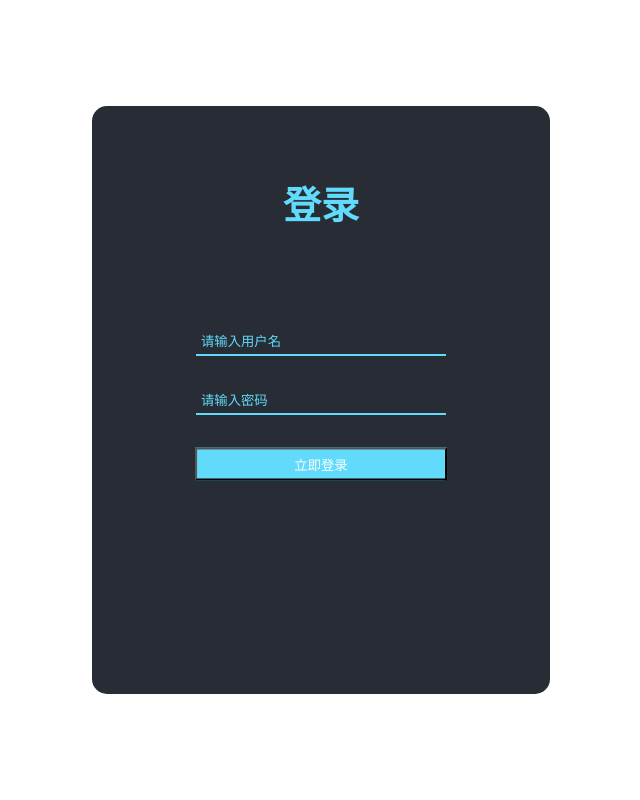
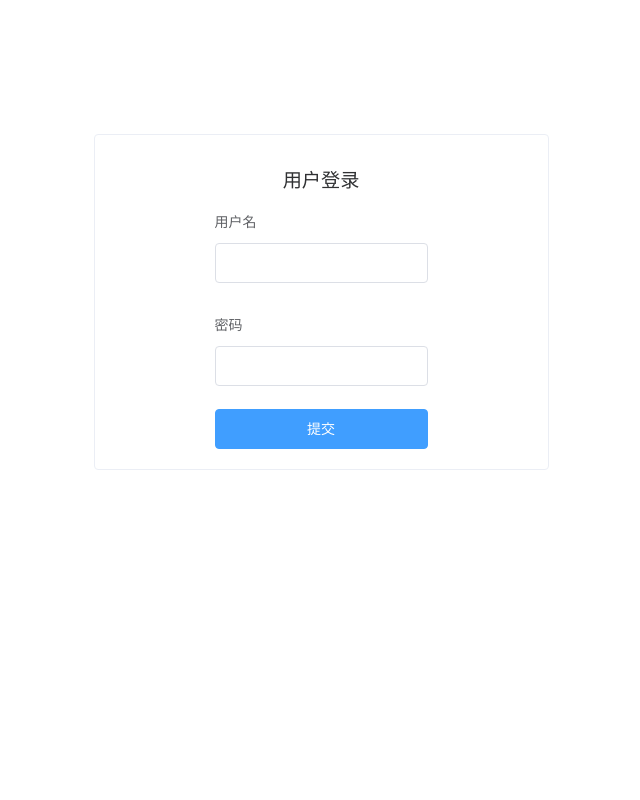
Before and after one commit to Longersking/longersking-hids, a FastAPI app: page / in a window 1280 px wide. Shown: the whole page, without its empty margins (319-959 px from the left). Run offline with FastAPI, Linux system fonts and the light colour scheme.

Commit message:
update two pages

```diff
--- a/UI/app/views/templates/login.html
+++ b/UI/app/views/templates/login.html
@@ -4,158 +4,113 @@
     <meta charset="UTF-8">
     <meta name="viewport" content="width=device-width, initial-scale=1.0">
     <title>HIDS</title>
+    <link rel="stylesheet" href="https://cdnjs.cloudflare.com/ajax/libs/animate.css/4.1.1/animate.min.css"/>
+    <link rel="stylesheet" href="/static/css/elementUI.css">
+    <script src="../../static/js/vue2.js"></script>
+    <script src="../../static/js/elementUI.js"></script>
+    <script src="../../static/js/axios.js"></script>
+    <script src="../../static/js/request.js"></script>
     <style>
-        * {
-            margin: 0;
-            padding: 0;
+        .container {
+            display: flex;
+            justify-content: center;
+            padding-top: 10%;
         }
-        html, body {
-            height: 100%;
-            height: 100%;
+
+        .box-card {
+            padding-left: 100px;
+            padding-right: 100px;
         }
-        .login {
-            width: 358px;
-            height: 588px;
-            border-radius: 15px;
-            padding: 0 50px;
-            position: relative;
-            left: 50%;
-            top: 50%;
-            transform: translate(-50%, -50%);
-            background-color: #282c34;
-        }
+
         .header {
-            font-size: 38px;
-            font-weight: bold;
+            padding: 10px;
+            font-size: 1.2rem;
             text-align: center;
-            line-height: 200px;
-            color: #61dafb;
-        }
-        .container {
-            height: 30px;
-            width: 250px;
-            position: absolute;
-            left: 50%;
-            top: 40%;
-            transform: translate(-50%, -50%);
-        }
-        input {
-            width: 100%;
-            height: 100%;
-            position: relative;
-            outline: none;
-            border: none;
-            box-sizing: border-box;
-            padding-left: 5px;
-            background-color: #282c34;
-            color: #61dafb;
-            caret-color: #61dafb;
-        }
-        input::placeholder {
-            color: #61dafb;
-        }
-        span {
-            position: absolute;
-            content: "";
-            display: block;
-            background-color: #61dafb;
-            transition: transform .1s ease-in-out;
-        }
-        .top,
-        .bottom {
-            left: 0px;
-            right: 0px;
-            height: 2px;
-        }
-        .left,
-        .right {
-            top: 0px;
-            bottom: 0px;
-            width: 2px;
-            transform: scaleY(0);
-        }
-        .top {
-            top: 0px;
-            transform: scaleX(0);
-            transform-origin: left center;
-            transition-delay: .2s;
-        }
-        .left {
-            left: 0px;
-            transform-origin: bottom center;
-            transition-delay: .3s;
-        }
-        .bottom {
-            bottom: 0px;
-        }
-        .right {
-            right: 0px;
-            transform-origin: top center;
-            transition-delay: .1s;
-        }
-        input:focus ~ .right {
-            transform: scaleY(1);
-            transform-origin: bottom center;
-        }
-        input:focus ~ .left {
-            transform: scaleY(1);
-            transform-origin: top center;
-        }
-        input:focus ~ .top {
-            transform: scaleY(1);
-            transform-origin: right center;
-        }
-        .container1 {
-            height: 30px;
-            width: 250px;
-            position: absolute;
-            left: 50%;
-            top: 50%;
-            transform: translate(-50%, -50%);
-        }
-        .btn {
-            position: absolute;
-            left: 50%;
-            top: 54%;
-            transform: translate(-50%, -50%);
-            text-align: center;
-            padding: 5px;
-            width: 55%;
-            margin-top: 40px;
-            background-color: #61dafb;
-            color: #fff;
         }
     </style>
 </head>
-    <body>
-        <div class="login">
-            <div class="header">登录</div>
+<body>
+<div id="app">
+    <div class="container animate__animated animate__flipInX">
+        <el-card class="box-card" shadow="hover">
+            <div class="header">
+                用户登录
+            </div>
+            <el-form :model="form" class="form">
+                <el-form-item label="用户名">
+                    <el-input type="text" v-model="form.username"></el-input>
+                </el-form-item>
+                <el-form-item label="密码">
+                    <el-input type="text" v-model="form.password"></el-input>
+                </el-form-item>
+                <el-button @click="submit()" style="width: 100%" type="primary">
+                    提交
+                </el-button>
+            </el-form>
+        </el-card>
+    </div>
 
-            <!-- 表单，用于提交用户名和密码 -->
-            <form action="/user/login" method="POST"> <!-- 修改 action 为你想要提交的地址 -->
-                <!-- 用户名输入框 -->
-                <div class="container">
-                    <input type="text" name="username" placeholder="请输入用户名" required> <!-- 使用 name 属性来定义表单字段名 -->
-                    <span class="left"></span>
-                    <span class="right"></span>
-                    <span class="top"></span>
-                    <span class="bottom"></span>
-                </div>
+</div>
+<!--<div class="login">-->
+<!--    <div class="header">登录</div>-->
+<!--    &lt;!&ndash; 表单，用于提交用户名和密码 &ndash;&gt;-->
+<!--    <form action="/user/login" method="POST"> &lt;!&ndash; 修改 action 为你想要提交的地址 &ndash;&gt;-->
+<!--        &lt;!&ndash; 用户名输入框 &ndash;&gt;-->
+<!--        <div class="container">-->
+<!--            <input type="text" name="username" placeholder="请输入用户名" required> &lt;!&ndash; 使用 name 属性来定义表单字段名 &ndash;&gt;-->
+<!--            <span class="left"></span>-->
+<!--            <span class="right"></span>-->
+<!--            <span class="top"></span>-->
+<!--            <span class="bottom"></span>-->
+<!--        </div>-->
 
-                <!-- 密码输入框 -->
-                <div class="container1">
-                    <input type="password" name="password" placeholder="请输入密码" required> <!-- `required` 表示该字段必填 -->
-                    <span class="left"></span>
-                    <span class="right"></span>
-                    <span class="top"></span>
-                    <span class="bottom"></span>
-                </div>
+<!--        &lt;!&ndash; 密码输入框 &ndash;&gt;-->
+<!--        <div class="container1">-->
+<!--            <input type="password" name="password" placeholder="请输入密码" required> &lt;!&ndash; `required` 表示该字段必填 &ndash;&gt;-->
+<!--            <span class="left"></span>-->
+<!--            <span class="right"></span>-->
+<!--            <span class="top"></span>-->
+<!--            <span class="bottom"></span>-->
+<!--        </div>-->
 
-                <!-- 提交按钮 -->
-                <button type="submit" class="btn">立即登录</button>
-                <!-- 使用 `button` 标签，并设置 `type="submit"` -->
-            </form>
-        </div>
-    </body>
+<!--        &lt;!&ndash; 提交按钮 &ndash;&gt;-->
+<!--        <button type="submit" class="btn">立即登录</button>-->
+<!--        &lt;!&ndash; 使用 `button` 标签，并设置 `type="submit"` &ndash;&gt;-->
+<!--    </form>-->
+<!--</div>-->
+</body>
+<script type="text/javascript">
+    new Vue({
+        el: '#app',
+        data: function () {
+            return {
+                form: {
+                    username: "",
+                    password: ""
+                }
+            }
+        },
+        methods: {
+            async submit() {
+                //     校验参数
+                if (this.form.username === "" || this.form.password === "") {
+                    this.$message("请完整填写表单")
+                }
 
+                //     发起请求
+                let res = await request.post("/user/login", {
+                    username: this.form.username,
+                    password: this.form.password
+                })
+                if (res.code > 0) {
+                    this.$message({
+                        message: res.msg,
+                        type: 'success'
+                    });
+                }
+            },
+        }
+    })
+
+</script>
 </html>
--- a/UI/config/config.py
+++ b/UI/config/config.py
@@ -0,0 +1 @@
+# 全局公共配置文件
--- a/network_monitor/capture.py
+++ b/network_monitor/capture.py
@@ -1,3 +1,5 @@
+def capture_packets():
+    return None
 import threading
 import queue
 import scapy.all as scapy
```
Also changed, not shown: UI/app/controllers/user_controller.py (+2 -7 lines), UI/app/views/templates/add_user.html (+0 -39 lines), doc/设计架构.md (+2 -2 lines), UI/run.py (line endings or trailing spaces).
